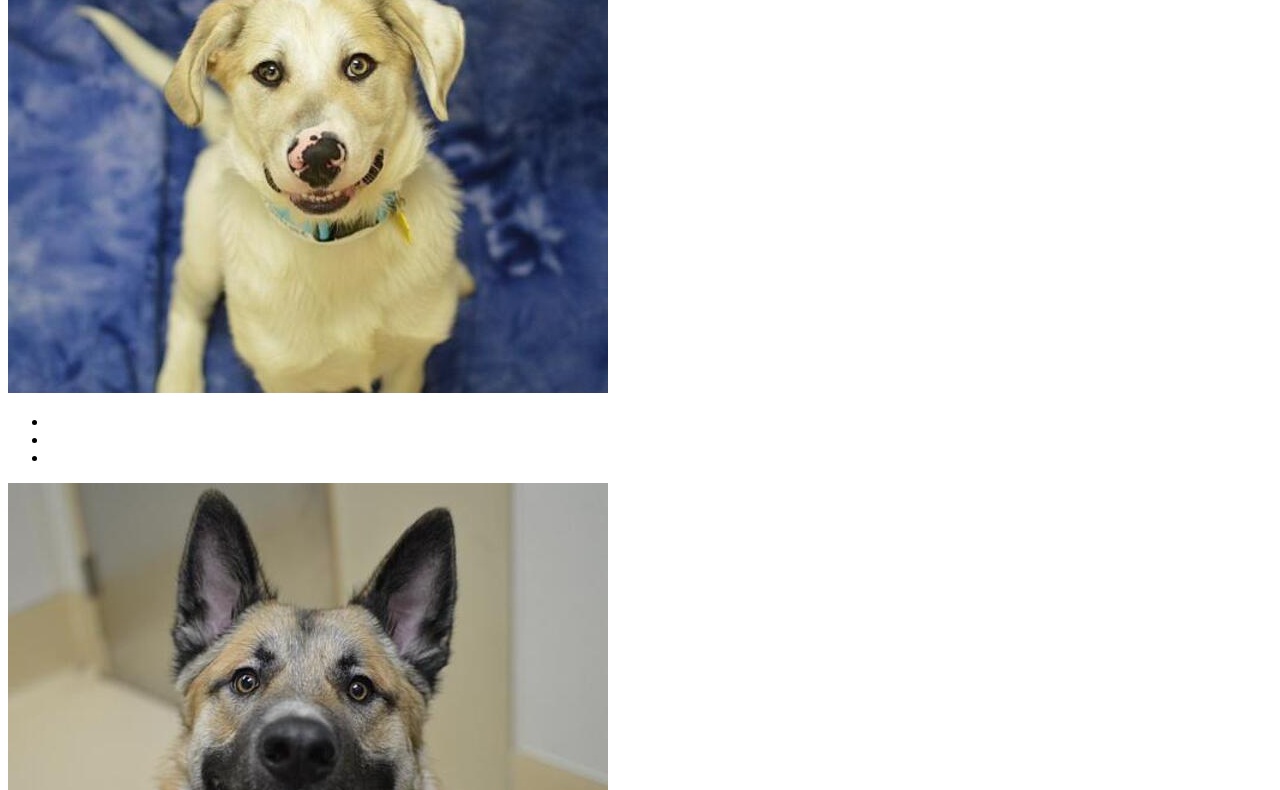
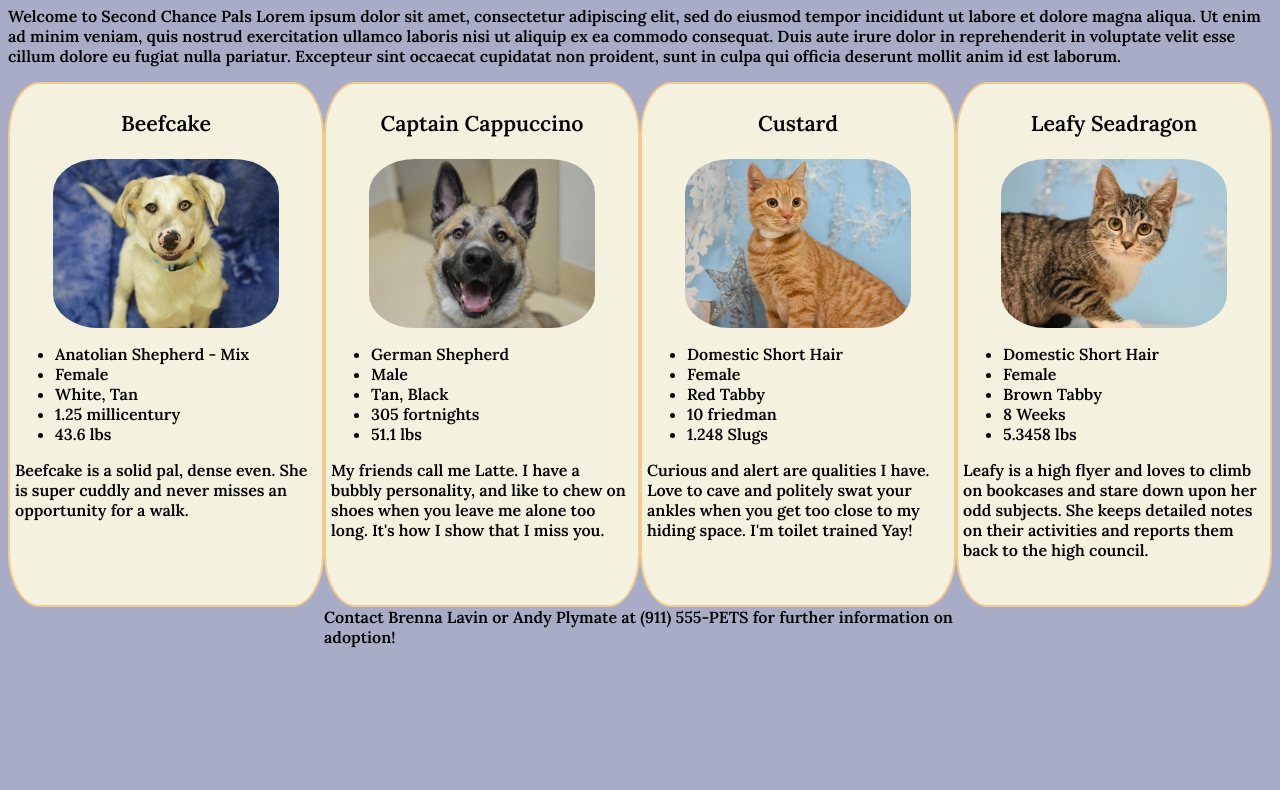
Before and after one commit to lavinbrenna/animal-shelter, a plain HTML site: page index.html in a window 1280 px wide. Shown: the part 78-868 px from the top of the page. After the commit the page ends 800 px from the top, so only its background shows below. Drawn offline with Linux system fonts and the light colour scheme.

Commit message:
add css styling, fill text and pet information
Co-authored-by: Andy Plymate <Andy.Plymate@gmail.com>

```diff
--- a/css/styles.css
+++ b/css/styles.css
@@ -0,0 +1,50 @@
+body{
+  font-family: 'Lora', serif;
+  background-color: #A9ACC6;
+}
+
+img{
+  width: 75%;
+  border-radius: 20%;
+  display: block;
+  margin: auto;
+}
+
+h3{
+  text-align: center;
+}
+
+.header{
+  background-color: #E07A5F;
+  text-align: center;
+  width: 100%;
+}
+
+.footer {
+  margin: auto;
+  width: 50%;
+  height: auto;
+  display: block;
+
+}
+.container{
+  margin: auto;
+  width: 100%;
+  display: block;
+}
+.pet-column{
+  width: 25%;
+  margin: auto;
+  border: 2px Solid #F2CC8F;
+  border-radius: 10%;
+  padding: 5px;
+  align-items: center;
+  background-color: #F4F1DE;
+  box-sizing: border-box;
+  height: 525px;
+  float: left;
+}
+
+.pet-column h3{
+  font-size: 16pt;
+}
--- a/index.html
+++ b/index.html
@@ -5,51 +5,70 @@
   <meta http-equiv="X-UA-Compatible" content="IE=edge">
   <meta name="viewport" content="width=device-width, initial-scale=1.0">
   <link href="css/styles.css" rel="stylesheet" type="text/css">
+  <link rel="preconnect" href="https://fonts.googleapis.com">
+  <link rel="preconnect" href="https://fonts.gstatic.com" crossorigin>
+  <link href="https://fonts.googleapis.com/css2?family=Lora:wght@600&display=swap" rel="stylesheet">
   <title>Animal Shelter</title>
 </head>
 <body>
-  <h1></h1>
+  <div class="header">
+    <h1>Second Chance Pals</h1>
+  </div>
   <div>
-    <p></p>
+    <p>Welcome to Second Chance Pals Lorem ipsum dolor sit amet, consectetur adipiscing elit, sed do eiusmod tempor incididunt ut labore et dolore magna aliqua. Ut enim ad minim veniam, quis nostrud exercitation ullamco laboris nisi ut aliquip ex ea commodo consequat. Duis aute irure dolor in reprehenderit in voluptate velit esse cillum dolore eu fugiat nulla pariatur. Excepteur sint occaecat cupidatat non proident, sunt in culpa qui officia deserunt mollit anim id est laborum.</p>
+  </div>
+  <div class="container">
+    <div class="pet-column">
+      <h3>Beefcake</h3>
+      <img src="img/beefcake-1.jpg" alt="image of dog">
+      <ul>
+        <li>Anatolian Shepherd - Mix</li>
+        <li>Female</li>
+        <li>White, Tan</li>
+        <li>1.25 millicentury</li>
+        <li>43.6 lbs</li>
+      </ul>
+      <p>Beefcake is a solid pal, dense even. She is super cuddly and never misses an opportunity for a walk.</p>
     </div>
     <div class="pet-column">
-    <img src="img/beefcake-1.jpg" alt="image of dog">
-    <p></p>
+      <h3>Captain Cappuccino</h3>
+      <img src="img/cap-cappucino-1.jpg" alt="image of dog">
       <ul>
-      <li></li>
-      <li></li>
-      <li></li>
+        <li>German Shepherd</li>
+        <li>Male</li>
+        <li>Tan, Black</li>
+        <li>305 fortnights</li>
+        <li>51.1 lbs</li>
       </ul>
+      <p>My friends call me Latte. I have a bubbly personality, and like to chew on shoes when you leave me alone too long. It's how I show that I miss you. </p>
     </div>
     <div class="pet-column">
-    <img src="img/cap-cappucino-1.jpg" alt="image of dog">
-    <p></p>
+      <h3>Custard</h3>
+      <img src="img/custard-1.jpg" alt="image of cat">
       <ul>
-      <li></li>
-      <li></li>
-      <li></li>
+        <li>Domestic Short Hair</li>
+        <li>Female</li>
+        <li>Red Tabby</li>
+        <li>10 friedman</li>
+        <li>1.248 Slugs</li>
       </ul>
+      <p>Curious and alert are qualities I have. Love to cave and politely swat your ankles when you get too close to my hiding space. I'm toilet trained Yay!</p>
     </div>
     <div class="pet-column">
-    <img src="img/custard-1.jpg" alt="image of cat">
-    <p></p>
+      <h3>Leafy Seadragon</h3>
+      <img src="img/leafy-snap-1.jpg" alt="image of cat">
       <ul>
-      <li></li>
-      <li></li>
-      <li></li>
+        <li>Domestic Short Hair</li>
+        <li>Female</li>
+        <li>Brown Tabby</li>
+        <li>8 Weeks</li>
+        <li>5.3458 lbs</li>
       </ul>
+      <p>Leafy is a high flyer and loves to climb on bookcases and stare down upon her odd subjects. She keeps detailed notes on their activities and reports them back to the high council. </p>
     </div>
-  <div class="pet-column">
-    <img src="img/leafy-snap-1.jpg" alt="image of cat">
-    <p></p>
-    <ul>
-      <li></li>
-      <li></li>
-      <li></li>
-    </ul>
   </div>
-  <div>
-    <p class="footer"></p>
+  <div class='footer'>
+    Contact Brenna Lavin or Andy Plymate at (911) 555-PETS  for further information on adoption!
   </div>
 </body>
 </html>
```
Lines whose indentation alone changed are shown as unchanged.
